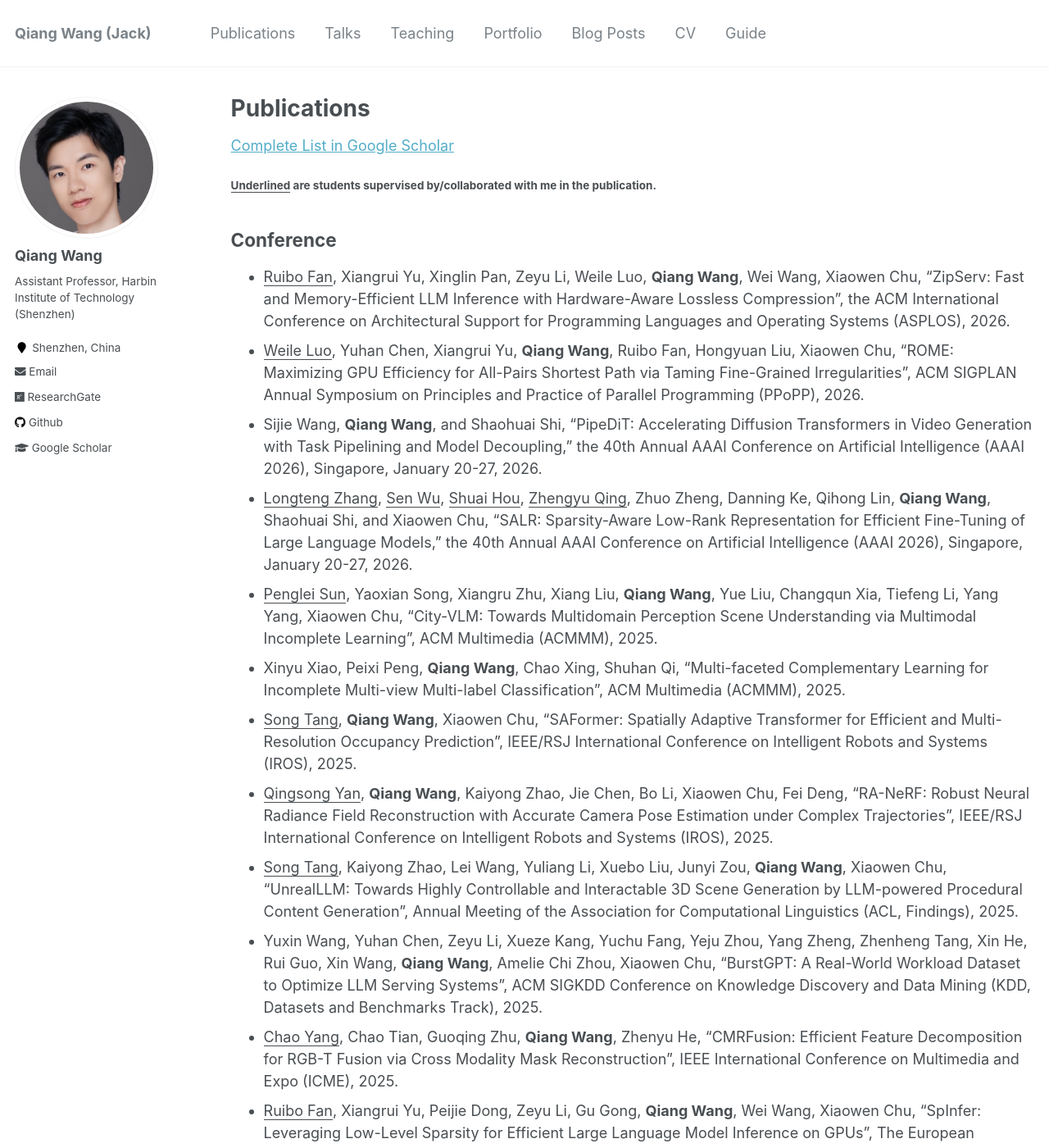
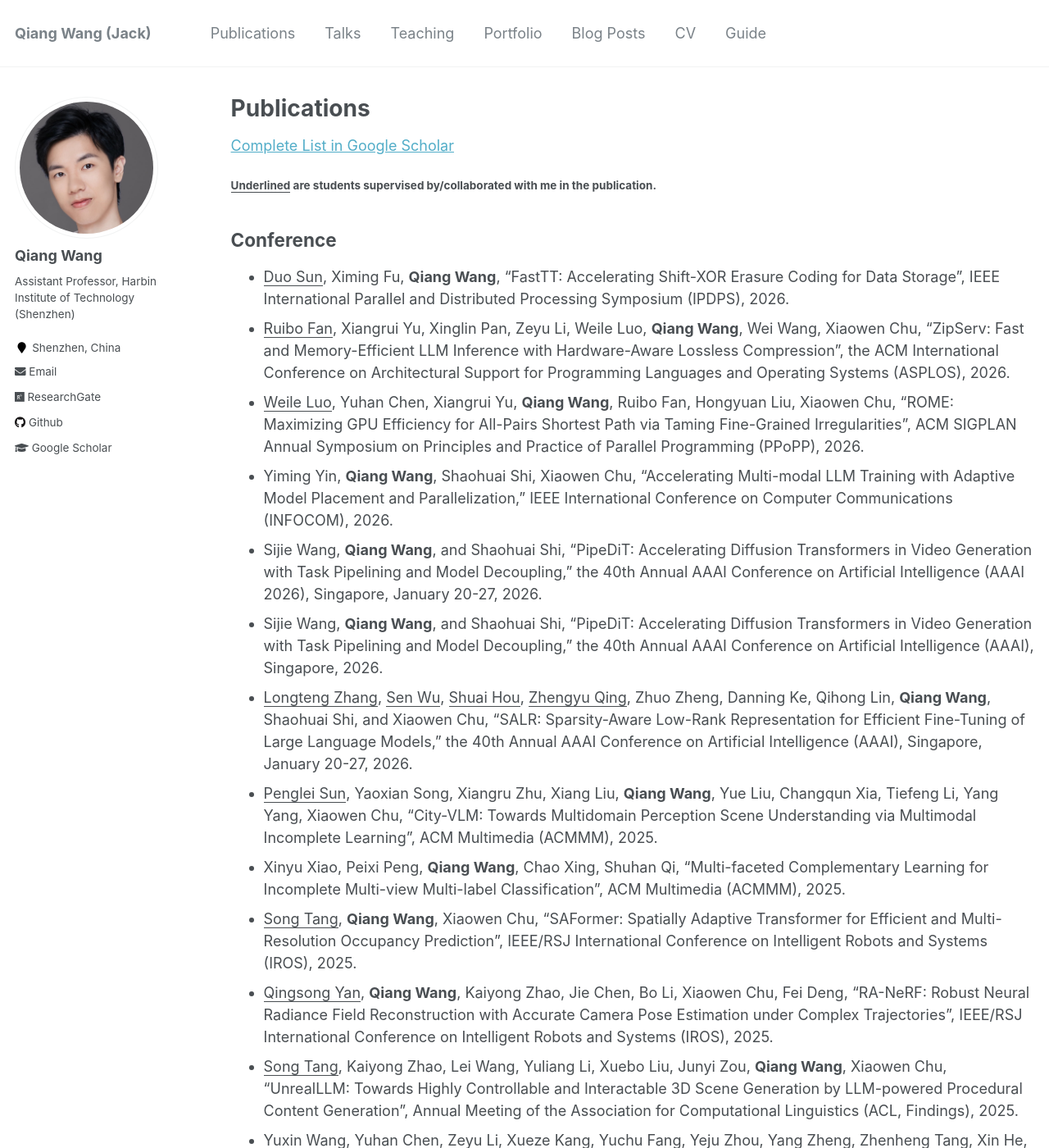
Before and after one commit to blackjack2015/blackjack2015.github.io, a Jekyll site: the page built from _pages/publications.md, in a window 1280 px wide and 1400 px high. Shown: the whole window at 82% size. Built offline with Jekyll 4.4.1, drawn with Linux system fonts in a browser that asks for light colours; some of the changed text lies outside the part shown.

Commit message:
Update publications with new conference and journal entries

```diff
--- a/_pages/publications.md
+++ b/_pages/publications.md
@@ -22,10 +22,13 @@
 #### <ins>Underlined</ins> are students supervised by/collaborated with me in the publication.
 
 ## Conference
++ <ins>Duo Sun</ins>, Ximing Fu, **Qiang Wang**, "FastTT: Accelerating Shift-XOR Erasure Coding for Data Storage", IEEE International Parallel and Distributed Processing Symposium (IPDPS), 2026.
 + <ins>Ruibo Fan</ins>, Xiangrui Yu, Xinglin Pan, Zeyu Li, Weile Luo, **Qiang Wang**, Wei Wang, Xiaowen Chu, "ZipServ: Fast and Memory-Efficient LLM Inference with Hardware-Aware Lossless Compression", the ACM International Conference on Architectural Support for Programming Languages and Operating Systems (ASPLOS), 2026.
 + <ins>Weile Luo</ins>, Yuhan Chen, Xiangrui Yu, **Qiang Wang**, Ruibo Fan, Hongyuan Liu, Xiaowen Chu, "ROME: Maximizing GPU Efficiency for All-Pairs Shortest Path via Taming Fine-Grained Irregularities", ACM SIGPLAN Annual Symposium on Principles and Practice of Parallel Programming (PPoPP), 2026.
++ Yiming Yin, **Qiang Wang**, Shaohuai Shi, Xiaowen Chu, "Accelerating Multi-modal LLM Training with Adaptive Model Placement and Parallelization," IEEE International Conference on Computer Communications (INFOCOM), 2026.
 + Sijie Wang, **Qiang Wang**, and Shaohuai Shi, “PipeDiT: Accelerating Diffusion Transformers in Video Generation with Task Pipelining and Model Decoupling,” the 40th Annual AAAI Conference on Artificial Intelligence (AAAI 2026), Singapore, January 20-27, 2026.
-+ <ins>Longteng Zhang</ins>, <ins>Sen Wu</ins>, <ins>Shuai Hou</ins>, <ins>Zhengyu Qing</ins>, Zhuo Zheng, Danning Ke, Qihong Lin, **Qiang Wang**, Shaohuai Shi, and Xiaowen Chu, “SALR: Sparsity-Aware Low-Rank Representation for Efficient Fine-Tuning of Large Language Models,” the 40th Annual AAAI Conference on Artificial Intelligence (AAAI 2026), Singapore, January 20-27, 2026.
++ Sijie Wang, **Qiang Wang**, and Shaohuai Shi, "PipeDiT: Accelerating Diffusion Transformers in Video Generation with Task Pipelining and Model Decoupling," the 40th Annual AAAI Conference on Artificial Intelligence (AAAI), Singapore, 2026.
++ <ins>Longteng Zhang</ins>, <ins>Sen Wu</ins>, <ins>Shuai Hou</ins>, <ins>Zhengyu Qing</ins>, Zhuo Zheng, Danning Ke, Qihong Lin, **Qiang Wang**, Shaohuai Shi, and Xiaowen Chu, “SALR: Sparsity-Aware Low-Rank Representation for Efficient Fine-Tuning of Large Language Models,” the 40th Annual AAAI Conference on Artificial Intelligence (AAAI), Singapore, January 20-27, 2026.
 + <ins>Penglei Sun</ins>, Yaoxian Song, Xiangru Zhu, Xiang Liu, **Qiang Wang**, Yue Liu, Changqun Xia, Tiefeng Li, Yang Yang, Xiaowen Chu, "City-VLM: Towards Multidomain Perception Scene Understanding via Multimodal Incomplete Learning", ACM Multimedia (ACMMM), 2025.
 + Xinyu Xiao, Peixi Peng, **Qiang Wang**, Chao Xing, Shuhan Qi, "Multi-faceted Complementary Learning for Incomplete Multi-view Multi-label Classification", ACM Multimedia (ACMMM), 2025.
 + <ins>Song Tang</ins>, **Qiang Wang**, Xiaowen Chu, "SAFormer: Spatially Adaptive Transformer for Efficient and Multi-Resolution Occupancy Prediction", IEEE/RSJ International Conference on Intelligent Robots and Systems (IROS), 2025.
@@ -74,8 +77,9 @@
 + Shaohuai Shi, **Qiang Wang**, Pengfei Xu, and Xiaowen Chu, "Benchmarking State-of-the-Art Deep Learning Software Tools," the 7th International Conference on Cloud Computing and Big Data (CCBD 2016), Macau, China, Nov 2016.
 
 ## Journal
++ <ins>Yizhou Luo</ins>, Jiaxin Lai, Shaohuai Shi, Chen Chen, Shuhan Qi, Jiajia Zhang, **Qiang Wang**, "Castor: Optimizing Deep Learning Job Scheduling in Multi-Tenant GPU Clusters via Intelligent Colocation," IEEE Transactions on Cloud Computing (TCC), 2025.
 + Yifei Liu, Chen Chen, **Qiang Wang**, Yu Feng, Weihao Cui, Quan Chen, Minyi Guo, "Ares: Fair and Efficient Scheduling of Deep Learning Jobs with Elastic Fair Queuing", ACM Transactions on Architecture and Code Optimization (TACO), 2025.
-+ Shuhan Qi, Shuhao Zhang, **Qiang Wang**, Jiajia Zhang, Xuan Wang, "Distributed Scalable Multi-Agent Reinforcement Learning with Intrinsic-Episodic Dual Exploration", Future Generation of Computer Systems (FGCS), 2025.
++ Shuhan Qi, <ins>Shuhao Zhang</ins>, **Qiang Wang**, Jiajia Zhang, Xuan Wang, "Distributed Scalable Multi-Agent Reinforcement Learning with Intrinsic-Episodic Dual Exploration", Future Generation of Computer Systems (FGCS), 2025.
 + <ins>Chao Yang</ins>, Fan Yang, Chao Tian, Guoqing Zhu, **Qiang Wang**, Zhenyu He, Xiaowen Chu, "SCFusion: Enhance Infrared and Visible Modality Fusion by Preserving Salient Object Consistency", IEEE Internet of Things Journal (IoTJ), 2025.
 + Chao Tian, Chao Yang, Guoqing Zhu, **Qiang Wang**, Zhenyu He, "Learning a robust RGB-Thermal detector for extreme modality imbalance", Pattern Recognition Letters (PRL), 2025.
 + **Qiang Wang**, Xinxin Mei, Xiaowen Chu, Hai Liu, Yiu Wing Leung, and Zongpeng Li, “Energy-aware Non-preemptive Task Scheduling with Deadline Constraint in DVFS-enabled Heterogeneous Clusters,” IEEE Transactions on Parallel and Distributed Systems (TPDS), 2022.
```
